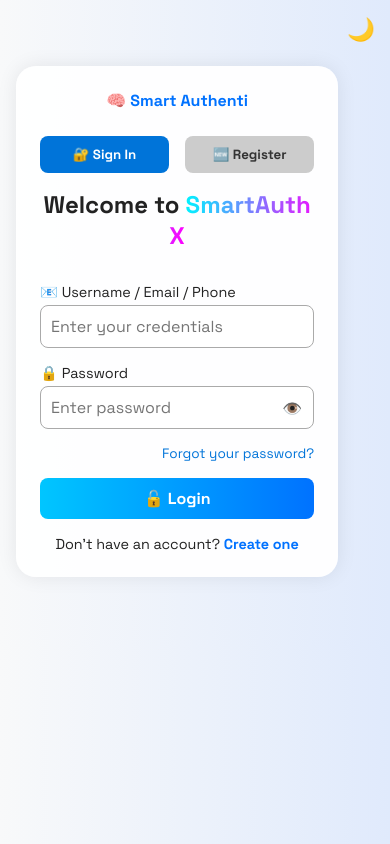
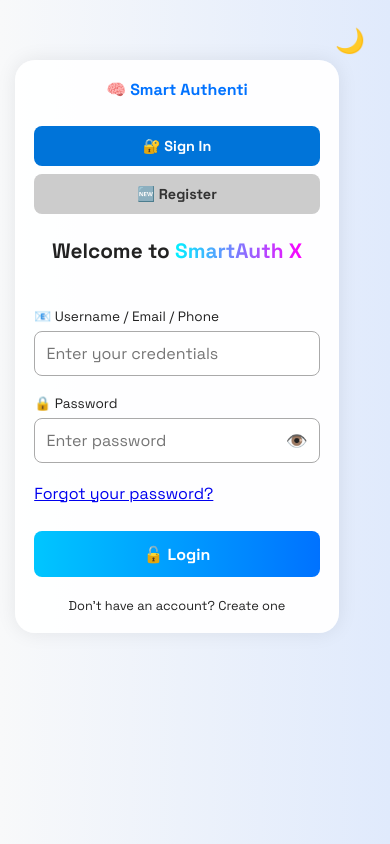
Before and after one commit to Pritam9985/SmartAuth-X, a plain HTML site: page index.html in a window 390 px wide. Drawn offline with Linux system fonts and the light colour scheme.

Commit message:
Add files via upload

```diff
--- a/style.css
+++ b/style.css
@@ -1,9 +1,17 @@
-/* Base Styles */
+/* ===== Base Styles ===== */
 * {
   margin: 0;
   padding: 0;
   box-sizing: border-box;
   font-family: 'Space Grotesk', sans-serif;
+}
+
+body {
+  min-height: 100vh;
+  display: flex;
+  justify-content: center;
+  align-items: center;
+  padding: 20px;
 }
 
 body.light-mode {
@@ -16,23 +24,24 @@ body.dark-mode {
   color: #fff;
 }
 
+/* ===== Container & Form Box ===== */
 .container {
-  max-width: 420px;
-  margin: 50px auto;
-  padding: 2rem;
+  width: 100%;
+  max-width: 450px; /* Optimal width for both mobile and desktop */
+  margin: 0 auto;
 }
 
 .form-box {
-  max-width: 420px; /* Increase slightly if needed */
-  padding: 30px 25px;
+  width: 100%;
+  padding: 2rem;
   border-radius: 20px;
   background: rgba(0, 0, 0, 0.6);
   box-shadow: 0 0 20px rgba(0,255,255,0.4), 0 0 40px rgba(0,0,255,0.3);
 }
 
-
+/* ===== Typing Text ===== */
 .typing-text {
-  font-size: 1.2rem;
+  font-size: clamp(1rem, 2vw, 1.2rem); /* Responsive font size */
   font-weight: bold;
   color: #00c6ff;
   text-align: center;
@@ -40,36 +49,32 @@ body.dark-mode {
   height: 1.4rem;
 }
 
-/* Tab Switch */
+/* ===== Tab Switch ===== */
 .tab-switch {
   display: flex;
   justify-content: center;
-  margin-bottom: 1rem;
-  gap: 1rem;
+  margin-bottom: 1.5rem;
+  gap: 0.5rem;
 }
 
 .tab-btn {
   flex: 1;
-  padding: 10px;
+  padding: 0.8rem;
   font-weight: bold;
   border: none;
   border-radius: 8px;
   cursor: pointer;
   background: #ccc;
   color: #333;
-  transition: 0.3s;
+  transition: all 0.3s ease;
+  font-size: clamp(0.9rem, 2vw, 1rem); /* Responsive font size */
 }
 
-.tab-btn.active {
-  background: #0074d9;
-  color: white;
-}
-
-/* Form Styling */
+/* ===== Form Elements ===== */
 .form {
   display: none;
   flex-direction: column;
-  gap: 1rem;
+  gap: 1.2rem;
 }
 
 .form.active {
@@ -78,19 +83,19 @@ body.dark-mode {
 
 .form-title {
   text-align: center;
-  margin-bottom: 1rem;
-  font-size: 1.5rem;
+  margin-bottom: 1.5rem;
+  font-size: clamp(1.3rem, 3vw, 1.8rem); /* Responsive title */
 }
 
 .input-group label {
   display: block;
-  font-size: 0.9rem;
-  margin-bottom: 4px;
+  font-size: clamp(0.85rem, 2vw, 0.95rem);
+  margin-bottom: 6px;
 }
 
 .input-group input {
   width: 100%;
-  padding: 10px;
+  padding: 0.8rem;
   border-radius: 8px;
   border: 1px solid #aaa;
   font-size: 1rem;
@@ -106,22 +111,13 @@ body.dark-mode {
   right: 12px;
   transform: translateY(-50%);
   cursor: pointer;
-  font-size: 1rem;
+  font-size: 1.1rem;
 }
 
-.forgot {
-  text-align: right;
-  font-size: 0.85rem;
-}
-
-.forgot a {
-  text-decoration: none;
-  color: #0074d9;
-}
-
+/* ===== Buttons & Links ===== */
 .submit-btn {
   width: 100%;
-  padding: 10px;
+  padding: 0.9rem;
   border: none;
   border-radius: 8px;
   background: linear-gradient(to right, #00c6ff, #0072ff);
@@ -129,49 +125,64 @@ body.dark-mode {
   font-weight: bold;
   font-size: 1rem;
   cursor: pointer;
-  transition: 0.3s;
-}
-
-.submit-btn:hover {
-  background: linear-gradient(to right, #0072ff, #00c6ff);
+  transition: all 0.3s ease;
+  margin-top: 0.5rem;
 }
 
 .switch-msg {
   text-align: center;
-  font-size: 0.9rem;
+  font-size: clamp(0.8rem, 2vw, 0.9rem);
 }
 
-.switch-msg span {
-  color: #0072ff;
-  font-weight: bold;
-  cursor: pointer;
-}
-
-/* Theme Toggle Button */
+/* ===== Theme Toggle ===== */
 .theme-toggle {
-  position: absolute;
-  top: 15px;
-  right: 15px;
+  position: fixed;
+  top: 20px;
+  right: 20px;
 }
 
 #themeSwitch {
   background: none;
   border: none;
-  font-size: 1.4rem;
+  font-size: 1.5rem;
   cursor: pointer;
+  padding: 5px;
 }
 
-/* Responsive */
-@media (max-width: 480px) {
-  .container {
-    padding: 1rem;
-  }
-
+/* ===== Responsive Breakpoints ===== */
+@media (max-width: 768px) {
   .form-box {
     padding: 1.5rem;
   }
 
-  .typing-text {
-    font-size: 1rem;
+  .tab-btn {
+    padding: 0.7rem;
   }
 }
+
+@media (max-width: 480px) {
+  body {
+    padding: 15px;
+    align-items: flex-start;
+    padding-top: 60px;
+  }
+
+  .form-box {
+    padding: 1.2rem;
+  }
+
+  .tab-switch {
+    flex-direction: column;
+  }
+
+  .input-group input {
+    padding: 0.7rem;
+  }
+
+  .submit-btn {
+    padding: 0.8rem;
+  }
+}
+
+/* ===== Neon Theme Styles ===== */
+/* (Keep your existing neon styles as they are) */
```
